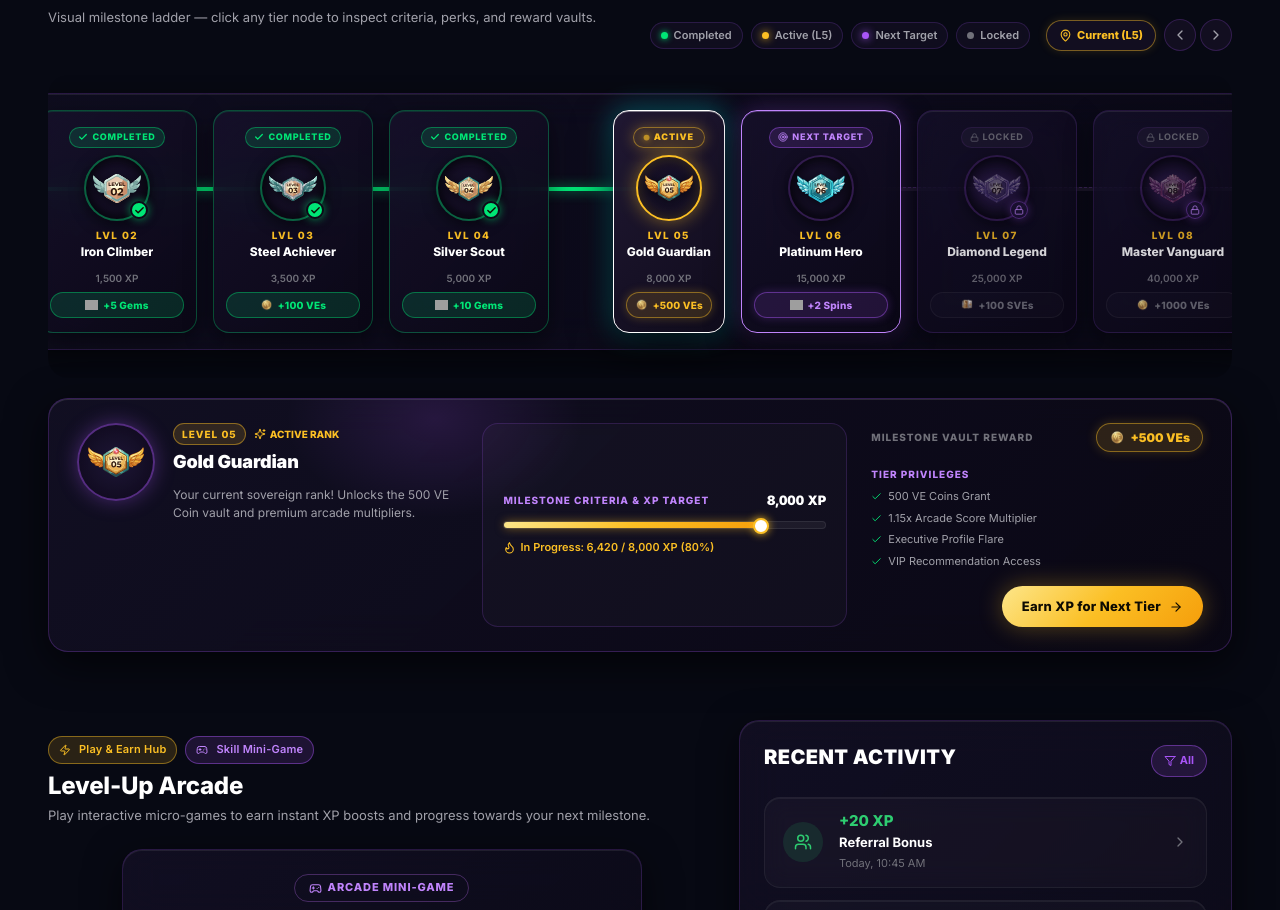
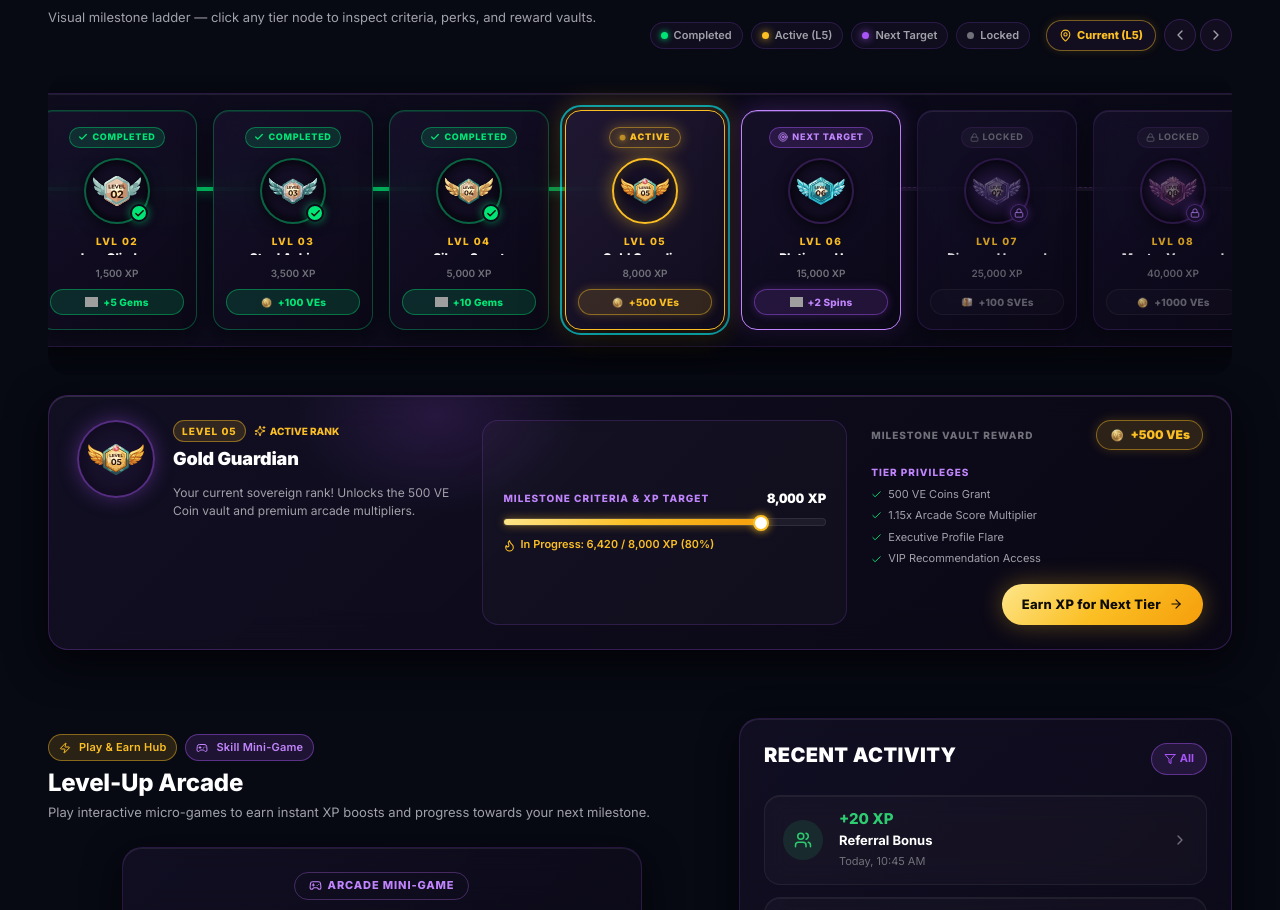
Before and after one commit to rajeevkumardigicbyte/VELoop_Levora, a React (Vite) app: page /Lvl-Dashboard in a window 1280 px wide. Shown: the part 853-1763 px from the top of the page. Built offline with nearby package versions, Linux system fonts and the light colour scheme; grey boxes are pictures that could not be loaded.

Commit message:
fix(roadmap): enforce identical 160x220px fixed card dimensions and slot heights across all levels

```diff
--- a/src/components/LevelRoadmap/LevelRoadmap.module.css
+++ b/src/components/LevelRoadmap/LevelRoadmap.module.css
@@ -216,9 +216,13 @@
   position: relative;
 }
 
-/* Node Wrapper */
+/* Node Wrapper (Enforces 160px width & zero shrink) */
 .nodeWrapper {
   display: flex;
+  flex: 0 0 160px;
+  width: 160px;
+  min-width: 160px;
+  max-width: 160px;
   position: relative;
   cursor: pointer;
   outline: none;
@@ -273,7 +277,13 @@
 
 .nodeCard {
   width: 160px;
+  min-width: 160px;
+  max-width: 160px;
+  height: 220px;
   min-height: 220px;
+  max-height: 220px;
+  box-sizing: border-box;
+  flex-shrink: 0;
   background: linear-gradient(135deg, rgba(22, 17, 42, 0.90) 0%, rgba(11, 8, 22, 0.96) 100%);
   backdrop-filter: blur(18px) saturate(180%);
   -webkit-backdrop-filter: blur(18px) saturate(180%);
@@ -293,7 +303,6 @@
 
 .nodeCard:hover {
   transform: translateY(-4px);
-  border-color: rgba(168, 85, 247, 0.40);
   box-shadow: 0 14px 34px rgba(0, 0, 0, 0.68), 0 0 20px rgba(168, 85, 247, 0.30);
 }
 
@@ -306,13 +315,13 @@
 .nodeCurrent {
   border-color: var(--gold);
   background: linear-gradient(135deg, rgba(34, 25, 52, 0.94) 0%, rgba(16, 12, 28, 0.98) 100%);
-  box-shadow: 0 12px 36px rgba(0, 0, 0, 0.70), 0 0 28px rgba(251, 191, 36, 0.38), inset 0 1px 0 rgba(251, 191, 36, 0.40);
+  box-shadow: 0 12px 36px rgba(0, 0, 0, 0.70), 0 0 24px rgba(251, 191, 36, 0.35), inset 0 1px 0 rgba(251, 191, 36, 0.35);
   animation: currentPulse 3s infinite ease-in-out;
 }
 
 @keyframes currentPulse {
-  0%, 100% { box-shadow: 0 12px 36px rgba(0, 0, 0, 0.70), 0 0 22px rgba(251, 191, 36, 0.30); }
-  50% { box-shadow: 0 14px 40px rgba(0, 0, 0, 0.80), 0 0 34px rgba(251, 191, 36, 0.50); }
+  0%, 100% { box-shadow: 0 12px 36px rgba(0, 0, 0, 0.70), 0 0 20px rgba(251, 191, 36, 0.28); }
+  50% { box-shadow: 0 14px 40px rgba(0, 0, 0, 0.80), 0 0 30px rgba(251, 191, 36, 0.45); }
 }
 
 .nodeNext {
@@ -335,15 +344,18 @@
   box-shadow: 0 12px 36px rgba(0, 0, 0, 0.70), 0 0 30px rgba(168, 85, 247, 0.40);
 }
 
-/* Selected Node Indicator */
+/* Selected Node Indicator (Adds glowing ambient outline without overriding the card's native state color!) */
 .nodeCardSelected {
-  border-color: #FFFFFF !important;
-  box-shadow: 0 14px 40px rgba(0, 0, 0, 0.8), 0 0 28px rgba(0, 245, 255, 0.4), inset 0 1px 0 rgba(255, 255, 255, 0.4) !important;
+  outline: 2px solid rgba(0, 245, 255, 0.6);
+  outline-offset: 3px;
 }
 
-/* 1. Status Pill Slot (Fixed 24px) */
+/* 1. Status Pill Slot (Strict 24px Fixed Slot) */
 .statusPillSlot {
   height: 24px;
+  min-height: 24px;
+  max-height: 24px;
+  box-sizing: border-box;
   display: flex;
   align-items: center;
   justify-content: center;
@@ -429,8 +441,15 @@
   white-space: nowrap;
 }
 
-/* 2. Emblem Halo Centerpiece */
+/* 2. Emblem Halo Centerpiece (Strict 78px Fixed Slot) */
 .emblemHaloWrap {
+  height: 78px;
+  min-height: 78px;
+  max-height: 78px;
+  box-sizing: border-box;
+  display: flex;
+  align-items: center;
+  justify-content: center;
   padding: 6px 0;
   position: relative;
 }
@@ -520,11 +539,16 @@
   box-shadow: 0 0 10px rgba(251, 191, 36, 0.7);
 }
 
-/* 3. Level & Tier Typography */
+/* 3. Level & Tier Typography (Strict 48px Fixed Slot) */
 .nodeTypography {
+  height: 48px;
+  min-height: 48px;
+  max-height: 48px;
+  box-sizing: border-box;
   display: flex;
   flex-direction: column;
   align-items: center;
+  justify-content: center;
   gap: 2px;
   width: 100%;
 }
@@ -554,9 +578,13 @@
   font-weight: 600;
 }
 
-/* 4. Bottom Reward Capsule */
+/* 4. Bottom Reward Capsule (Strict 26px Fixed Slot) */
 .rewardCapsule {
   width: 100%;
+  height: 26px;
+  min-height: 26px;
+  max-height: 26px;
+  box-sizing: border-box;
   background: rgba(255, 255, 255, 0.04);
   border: 1px solid rgba(168, 85, 247, 0.22);
   border-radius: var(--radius-full);
```
